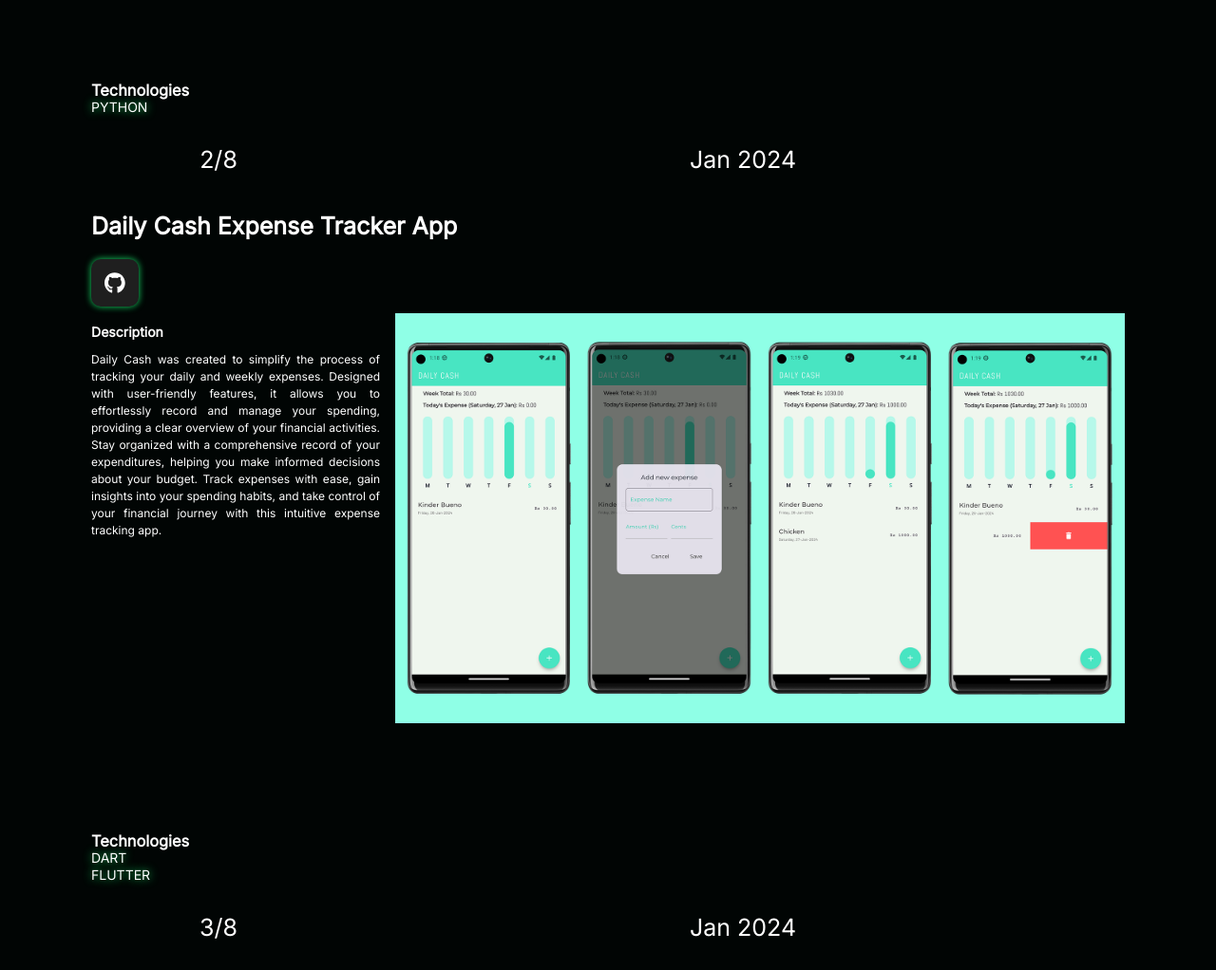
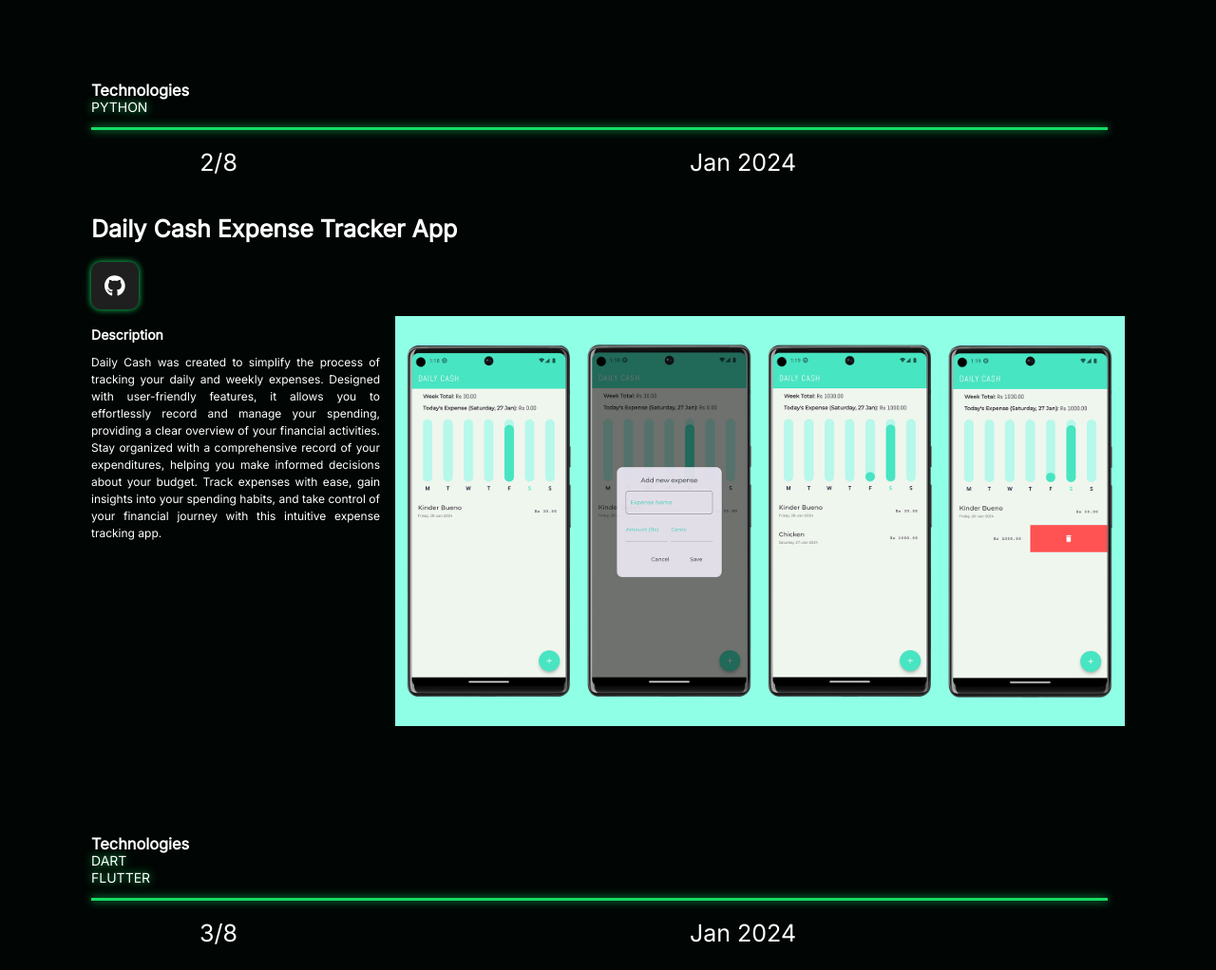
Before and after one commit to Cxde02/cxde02.github.io, a plain HTML site: page index.html in a window 1280 px wide. Shown: the part 4960-5982 px from the top of the page at 95% size. Drawn offline with nearby package versions, Linux system fonts and the light colour scheme; a web font is replaced by a local one.

Commit message:
Update index.html

```diff
--- a/index.html
+++ b/index.html
@@ -959,6 +959,8 @@
       </div>
       <!--PROJECT 1-->
 
+      <div class="projectSeparator"></div>
+
       <!--PROJECT 2-->
       <div class="project">
         <div class="project__header">
@@ -1012,6 +1014,8 @@
         </div>
       </div>
       <!--PROJECT 2-->
+
+      <div class="projectSeparator"></div>
 
       <!--PROJECT 3-->
       <div class="project">
```
